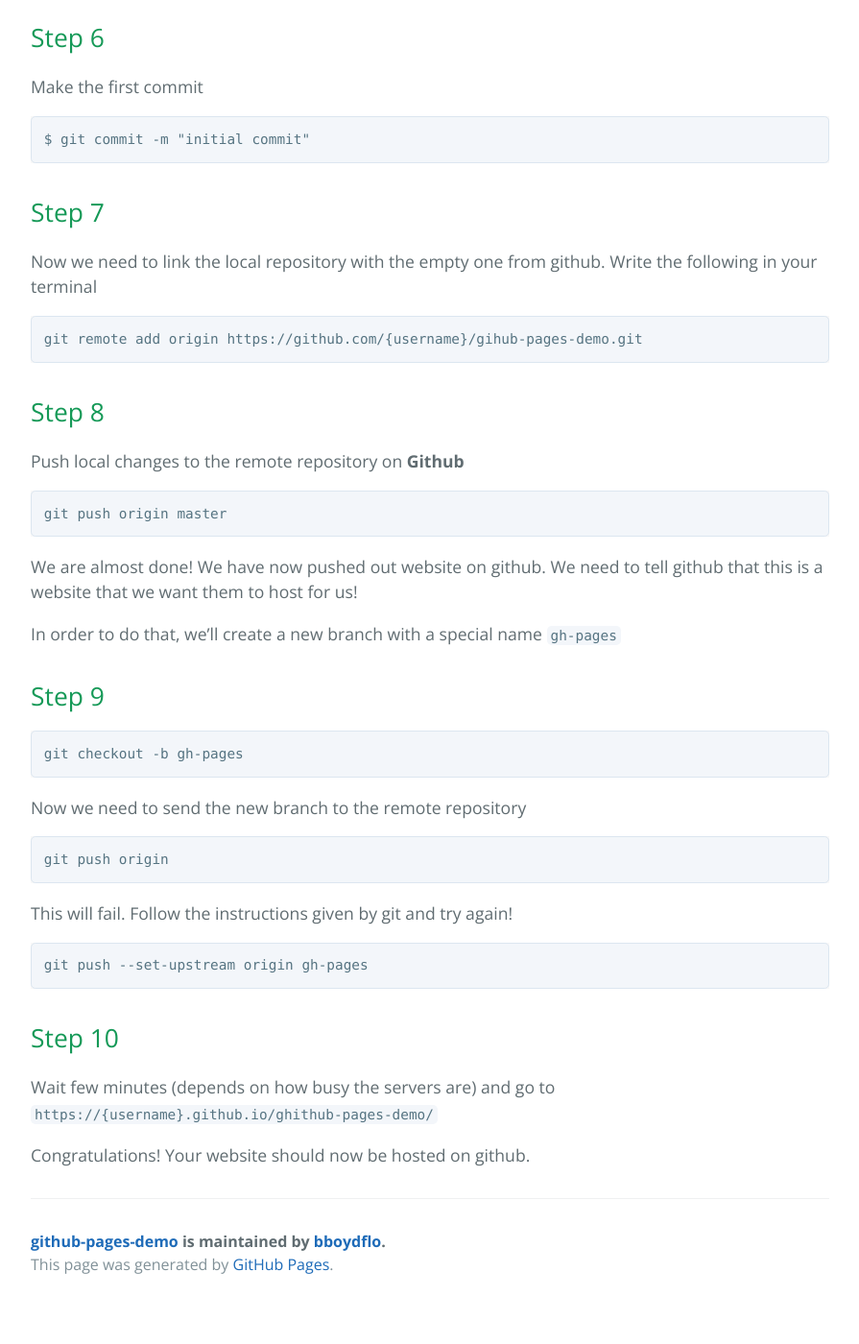
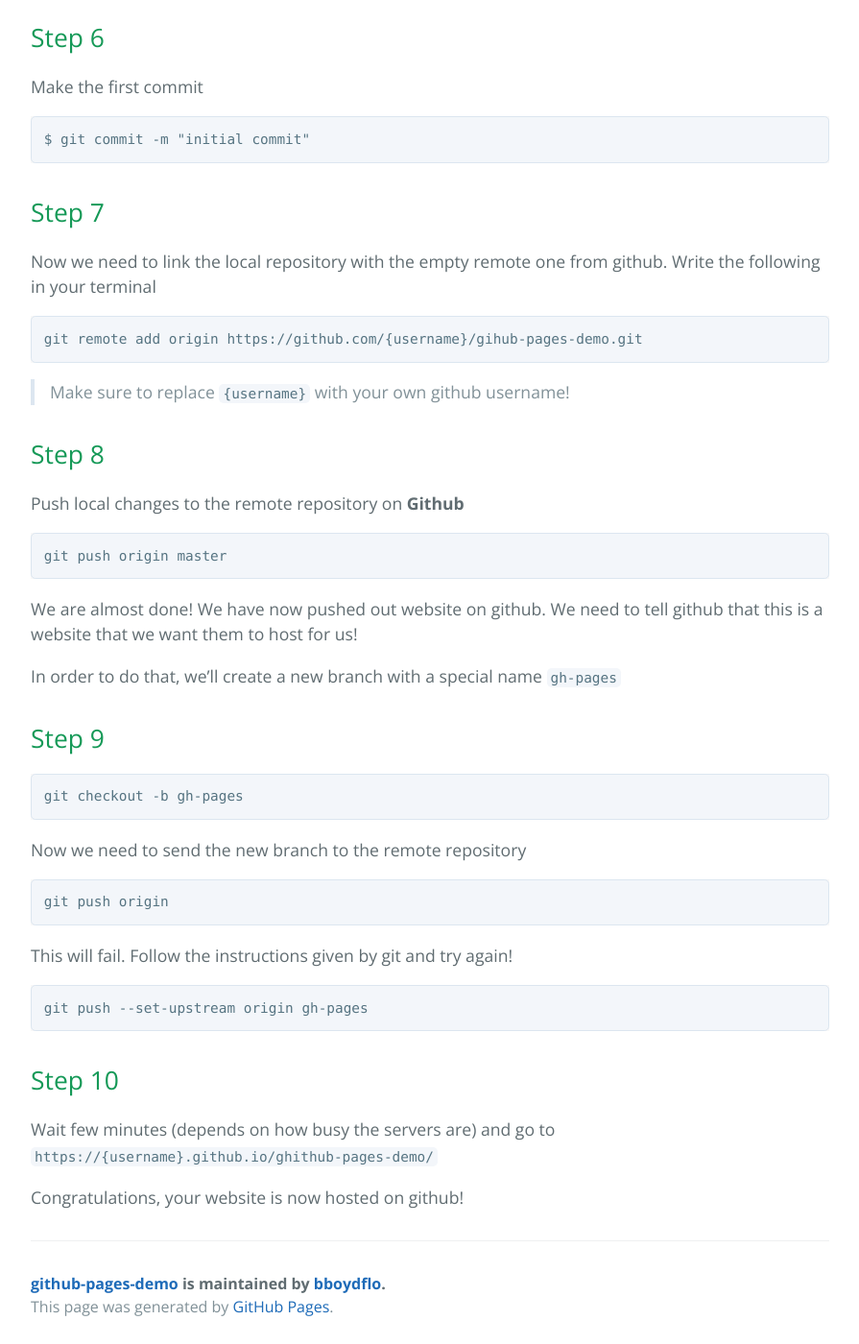
Before and after one commit to bboydflo/github-pages-demo, a Jekyll site: the page built from index.md, in a window 1280 px wide and 1400 px high, scrolled down 1694 px. Shown: the whole window at 96% size, without its empty margins (192-1087 px from the left). Built offline with Jekyll 4.4.1, drawn with Linux system fonts in a browser that asks for light colours; before the commit the page ends 3055 px from its top, so only the background shows below that.

Commit message:
updated index

````diff
--- a/index.md
+++ b/index.md
@@ -4,7 +4,7 @@ layout: default
 
 The following tutorial demonstrates how can you host your static website on github. It assumes that you have an account on **[github](https://github.com)**. If you don't, go ahead and create one!
 
-Also, the git client has to be installed on the system. If it is not, [download](http://git-scm/downloads/) the git client for your particular system and install it.
+Also, the git client has to be installed on the system. If it is not, [download](https://git-scm.co/downloads) the git client for your particular system and install it.
 
 > To make it easier for everybody, we'll use as an example this exact page.
 
@@ -62,11 +62,13 @@ $ git commit -m "initial commit"
 
 ## [](#step-7)Step 7
 
-Now we need to link the local repository with the empty one from github. Write the following in your terminal
+Now we need to link the local repository with the empty remote one from github. Write the following in your terminal
 
 ```
 git remote add origin https://github.com/{username}/gihub-pages-demo.git
 ```
+
+> Make sure to replace `{username}` with your own github username!
 
 
 ## [](#step-8)Step 8
@@ -104,4 +106,4 @@ git push --set-upstream origin gh-pages
 
 Wait few minutes (depends on how busy the servers are) and go to `https://{username}.github.io/ghithub-pages-demo/`
 
-Congratulations! Your website should now be hosted on github.
+Congratulations, your website is now hosted on github!
````
